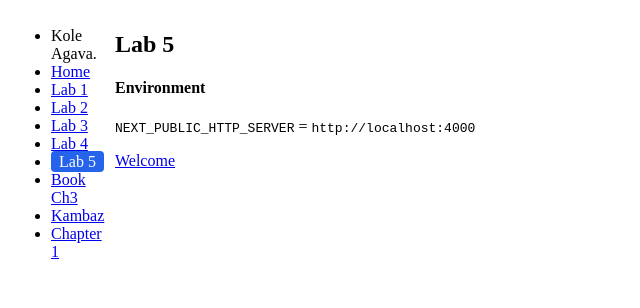
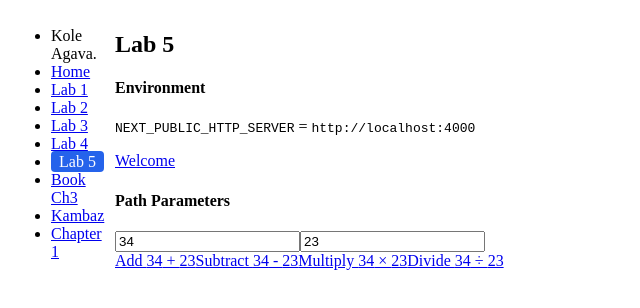
Before and after one commit to agavakole/webdev-client, a Next.js app: page /labs/lab5 in a window 1280 px wide. Shown: the top 308 px of the page, without its empty margins (0-640 px from the left). Built offline with nearby package versions, Linux system fonts and the light colour scheme.

Commit message:
Add path parameter calculator to Lab 5

```diff
--- a/app/labs/lab5/page.tsx
+++ b/app/labs/lab5/page.tsx
@@ -1,10 +1,12 @@
 import Environment from "./Environment";
+import PathParameters from "./PathParameters";
 
 export default function Lab5() {
   return (
-    <div id="wd-lab5">
+    <div id="wd-lab5" className="space-y-6">
       <h2>Lab 5</h2>
       <Environment />
+      <PathParameters />
     </div>
   );
 }
```
